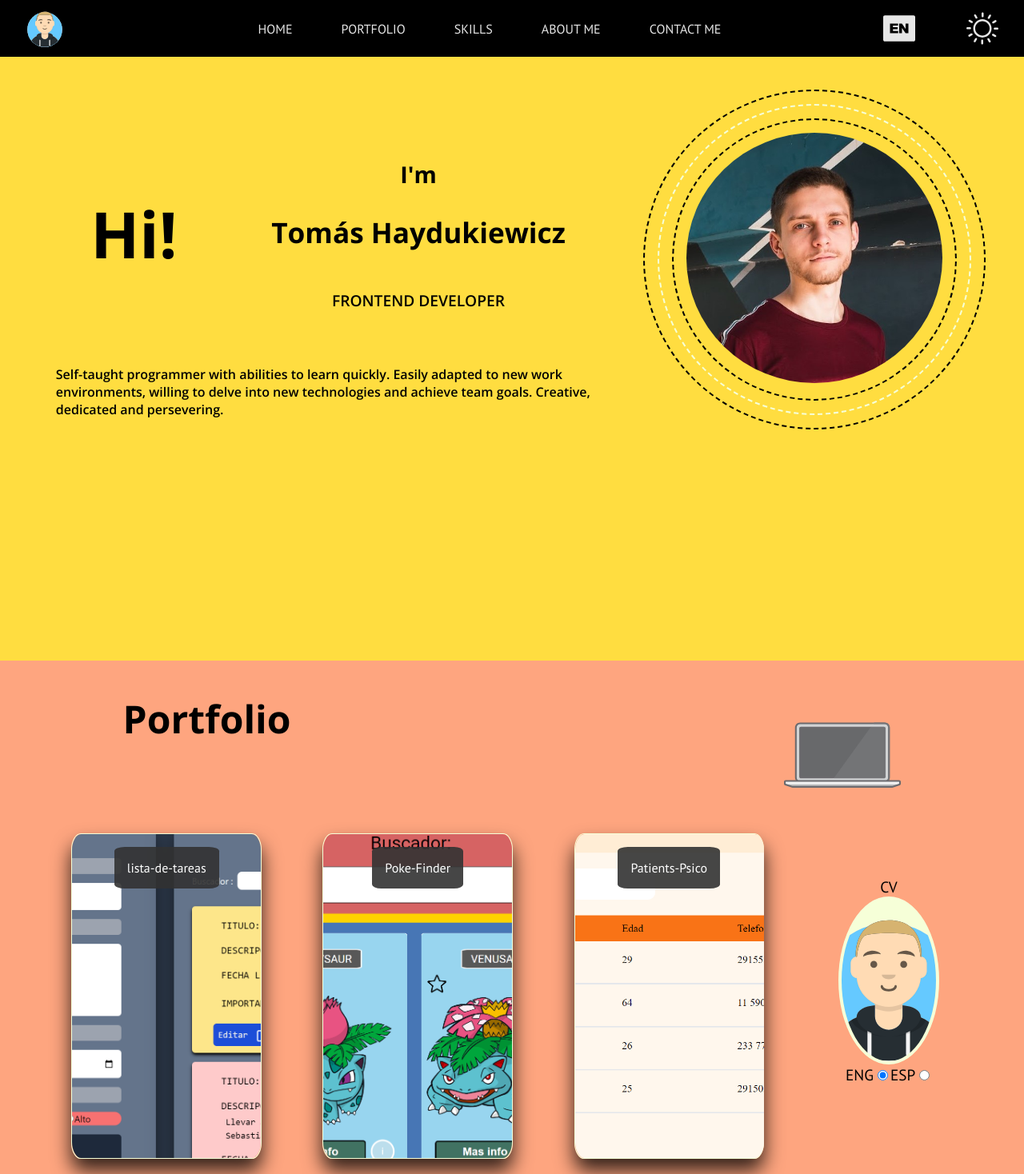
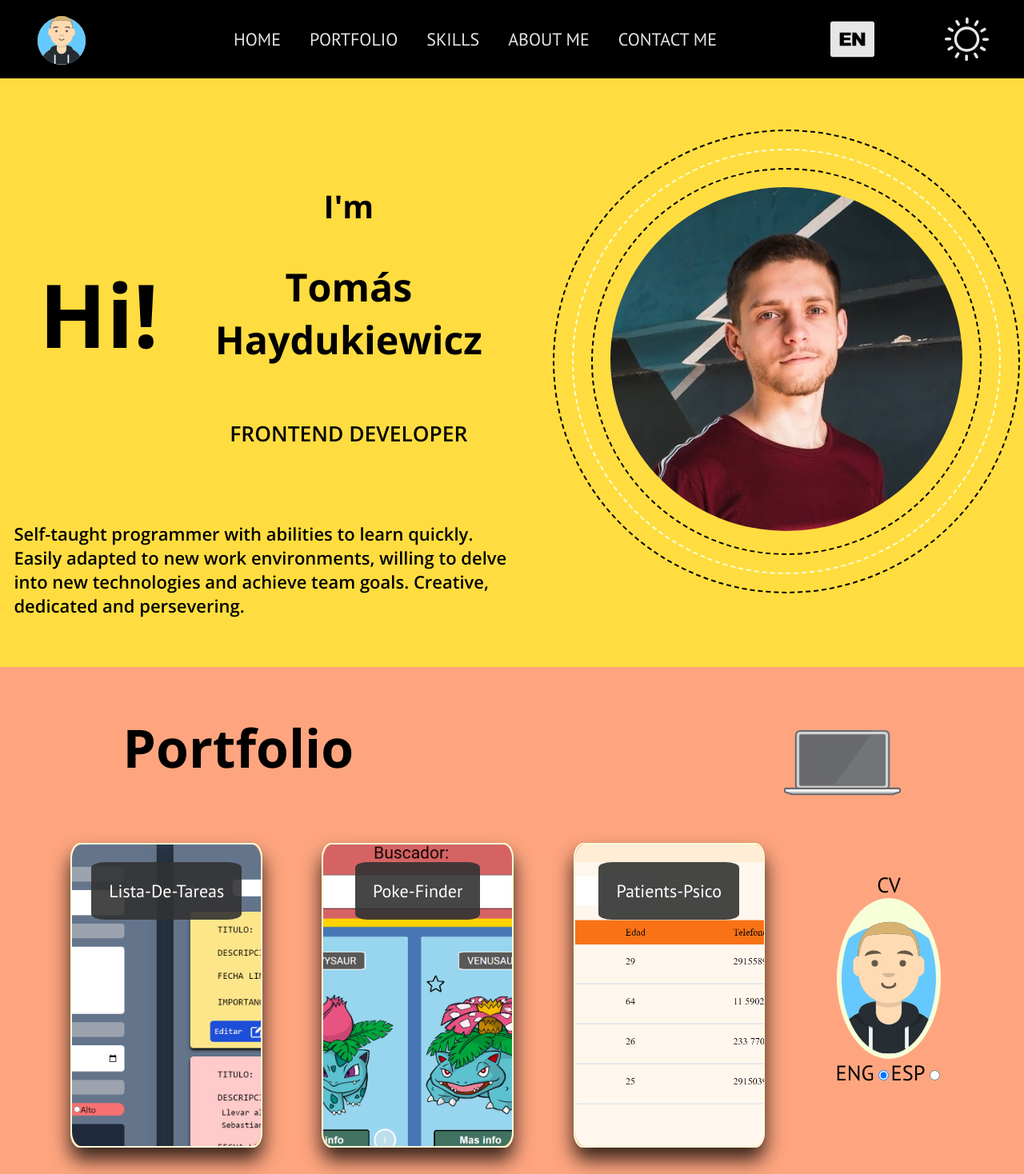
Before and after one commit to TomasHaydu/My-Web, a React (Vite) app: page / in a window 1280 px wide. Shown: the top 1468 px of the page at 80% size. Built offline with nearby package versions, Linux system fonts and the light colour scheme.

Commit message:
cambios en los media queries

```diff
--- a/package.json
+++ b/package.json
@@ -1,5 +1,6 @@
 {
   "name": "my-web-page",
+  "homepage": "https://tomashaydu.com",
   "private": true,
   "version": "0.0.0",
   "type": "module",
--- a/src/App.jsx
+++ b/src/App.jsx
@@ -39,6 +39,7 @@ function App() {
 
   const [menuResponsive, setMenuResponsive] = useState(false);
 
+  const [form,setForm] = useState({})
 
   const changeLang = () => {
     if (language == "eng") {
@@ -51,7 +52,7 @@ function App() {
   };
 
   const openPDF = () => {
-    window.open(`/cvs/curriculum-${cvLang}.pdf`, "_blank");
+    window.open(`/cvs/cv-${cvLang}.pdf`, "_blank");
   };
 
   const getText = (indication1, indication2) => {
@@ -221,7 +222,7 @@ function App() {
                     <a
                       href={project.demo}
                       target="_blank"
-                      className="portfolio__container__projects__project__hover-button"
+                      className={project.demo === "" ? "portfolio__container__projects__project__hover-button patients" : "portfolio__container__projects__project__hover-button" }
                     >
                       Demo
                     </a>
@@ -402,6 +403,7 @@ function App() {
               </p>
               <p className="skills__container__less__material">. Material UI</p>
               <p className="skills__container__less__jest">. Jest</p>
+              <p className="skills__container__less__typescript">. TypeScript</p>
             </div>
           </div>
         </div>
@@ -496,6 +498,7 @@ function App() {
                   className="contact__container__form__section-input"
                   placeholder={getText("contact", "yourEmail")}
                   name="email"
+                  onChange={(e)=> setForm(...from,e.target.name)}
                 />
               </div>
               <div className="contact__container__form__section">
@@ -532,7 +535,7 @@ function App() {
           <footer className="footer">
             <div className="footer__presentation">
               <p className="footer__presentation-text">
-                {getText("footer", "text")}{" "}
+                {getText("footer", "text")}
               </p>
             </div>
             <div className="footer__social">
@@ -548,7 +551,7 @@ function App() {
                 />
               </a>
               <a
-                href="https://www.instagram.com/tomashaydu/"
+                href="https://www.facebook.com/tomashaydu"
                 target="_blank"
                 className="footer__social-fb"
               >
--- a/src/Provider.js
+++ b/src/Provider.js
@@ -23,18 +23,18 @@ const ProviderLang = {
         title : "Portfolio",
         projects : [
            {
-            title:"lista-de-tareas",
+            title:"Lista-De-Tareas",
             description:"Add your tasks. Edit, delete, and check them as completed. Everything for your organization.",
             img: Tareas ,
             github:"https://github.com/TomasHaydu/Lista-de-Tareas-React-.git",
-            demo:"https://tranquil-mousse-c94962.netlify.app/"
+            demo:"https://tranquil-mousse-c94962.netlify.app"
           },
            {
             title:"Poke-Finder",
             description:"A simple pokemon search engine, to enjoy many of its features and powers.",
             img: Poke ,
             github:"https://github.com/TomasHaydu/Pokemons-Finder",
-            demo:"https://silver-frangollo-ee0b0b.netlify.app/"
+            demo:"https://silver-frangollo-ee0b0b.netlify.app"
           },
            {
             title:"Patients-Psico",
@@ -58,7 +58,7 @@ const ProviderLang = {
         info:"Contact Info",
         city:"Buenos Aires, Argentina",
         email:"tomashaydu@gmail.com",
-        LinkedIn:"https://www.linkedin.com/in/tomás-haydukiewicz-b11561267/",
+        LinkedIn:"https://www.linkedin.com/in/tomas-haydu",
         subject: "Subject",
         compose: "Compose email",
         send: "Submit",
@@ -91,21 +91,21 @@ const ProviderLang = {
         title : "Portfolio",
         projects : [
            {
-            title:"lista-de-tareas",
+            title:"Lista-De-Tareas",
             description:"Agregar tus tareas, editarlas, eliminarlas y marcarlas como realizadas. Todo para organizarte.",
             img: Tareas ,
             github:"https://github.com/TomasHaydu/Lista-de-Tareas-React-.git",
-            demo:"https://tranquil-mousse-c94962.netlify.app/"
+            demo:"https://tranquil-mousse-c94962.netlify.app"
           },
            {
             title:"Poke-Finder",
             description:"Un buscador simple de pokemones, para poder disfrutar de muchas de sus características y valores.",
             img: Poke ,
             github:"https://github.com/TomasHaydu/Pokemons-Finder",
-            demo:"https://silver-frangollo-ee0b0b.netlify.app/"
+            demo:"https://silver-frangollo-ee0b0b.netlify.app"
           },
            {
-            title:"Pacientes-Psico",
+            title:"Patients-Psico",
             description:"Un lugar donde llevar un registro de tus pacientes, su información y administrar las sesiones que han tenido.",
             img: Patient ,
             github:"https://github.com/TomasHaydu/Patients-Psico.git",
@@ -126,7 +126,7 @@ const ProviderLang = {
         info:"Info de Contacto",
         city:"Buenos Aires, Argentina",
         email:"tomashaydu@gmail.com",
-        LinkedIn:"https://www.linkedin.com/in/tomás-haydukiewicz-b11561267/",
+        LinkedIn:"https://www.linkedin.com/in/tomas-haydu",
         subject: "Asunto",
         compose: "Escriba su mensaje...",
         send: "Enviar",
--- a/src/index.css
+++ b/src/index.css
@@ -9,7 +9,7 @@ html {
 body {
   margin: 0px;
   padding: 0px;
-  font-size: 16px;
+  font-size: 22px;
   background-color: black;
   font-family: "PT Sans", sans-serif;
 }
@@ -178,7 +178,9 @@ body {
   height: 88vh;
   margin-top: -4%;
   scroll-snap-align: start;
-}
+
+}
+
 
 .home__content {
   display: flex;
@@ -225,6 +227,9 @@ body {
 .home__content__text__presentation__name {
   font-family: var(--titles);
   font-size: 2.2em;
+  display: flex;
+  justify-content: center;
+  text-align: center;
 }
 
 .home__content__text__presentation__name:hover {
@@ -388,6 +393,10 @@ body {
 
 .portfolio__container__projects__project__hover-button:hover {
   background: rgba(0, 0, 0, 0.9);
+}
+
+.patients {
+  cursor: not-allowed;
 }
 
 .portfolio__container__cv {
@@ -618,6 +627,7 @@ body {
   display: flex;
   flex-direction: column;
   align-items: center;
+  font-size: 1em;
 }
 
 .contact__container__info-title {
@@ -670,6 +680,7 @@ body {
 
 .contact__container__form__section-input {
   padding: 1.5%;
+  font-size: 1em;
   width: 60%;
   border: none;
   border-bottom: 0.188em solid var(--gray);
@@ -690,6 +701,7 @@ body {
 
 .contact__container__form__section-textarea {
   padding: 3%;
+  font-size: 1.1em;
   width: 58%;
   border: none;
   border-bottom: 0.188em solid var(--gray);
@@ -876,6 +888,13 @@ body {
 
 
 /* RESPONSIVE DESING */
+
+@media (max-width: 1240px) {
+  body{
+    font-size: 16px;
+  }
+}
+
 
 @media (max-width: 1024px) {
 
```
Also changed, not shown: 2 other files (tests, documents, lock files or other folders).
